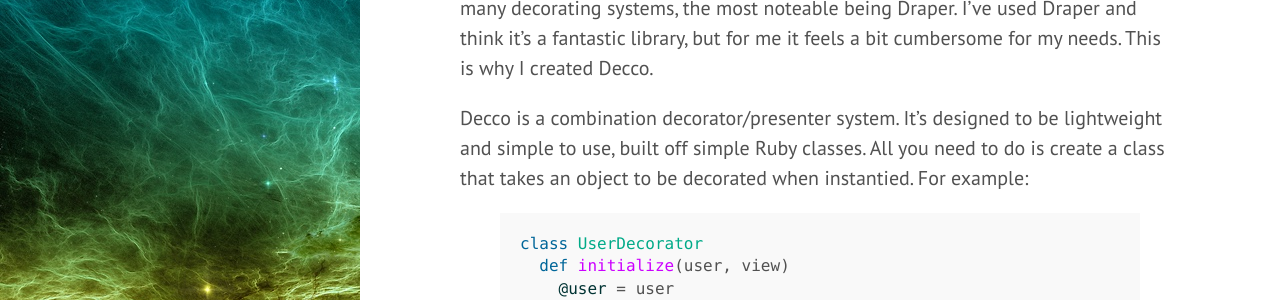
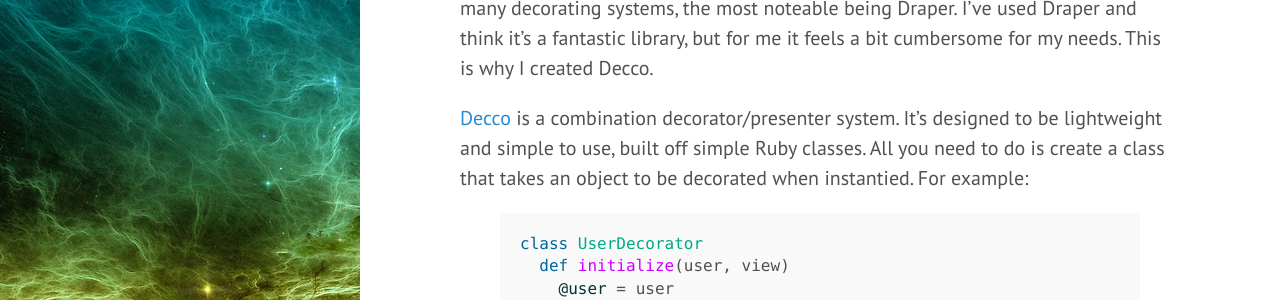
Before and after one commit to kris/kris.github.io, a Jekyll site: the page built from _posts/2015-02-07-decorating-with-decco.md, in a window 1280 px wide and 1400 px high. Shown: the part 337-637 px from the top of the window. Built offline with Jekyll 4.4.1, drawn with Linux system fonts in a browser that asks for light colours; Markdown is read by kramdown in place of the engine named in the settings; comment, search, counter and statistics services are not loaded; part of the change alters nothing that is shown.

```diff
--- a/_posts/2015-02-07-decorating-with-decco.md
+++ b/_posts/2015-02-07-decorating-with-decco.md
@@ -7,7 +7,7 @@ comments: true
 
 I'll be honest, I'm not a fan of Rails helpers. There's something about poluting a global namespace with unorganized cruft that makes me twitch ever so slightly. How do we get away, or at least minimize the usage of helpers? Simple, we use a decorator. A decorator allows you to add additional functionality to an object without it deviating away from it's core responsibility. A quick search of Github yields many decorating systems, the most noteable being Draper. I've used Draper and think it's a fantastic library, but for me it feels a bit cumbersome for my needs. This is why I created Decco.
 
-Decco is a combination decorator/presenter system. It's designed to be lightweight and simple to use, built off simple Ruby classes. All you need to do is create a class that takes an object to be decorated when instantied. For example:
+<a href="http://github.com/kris/decco" target="_blank">Decco</a> is a combination decorator/presenter system. It's designed to be lightweight and simple to use, built off simple Ruby classes. All you need to do is create a class that takes an object to be decorated when instantied. For example:
 
 {% highlight ruby %}
 class UserDecorator
@@ -44,3 +44,5 @@ image_tag(d(@user).gravatar_url)
 This helper instanties the decorator with the current view object so you can call Rails helpers within your decorator.
 
 Ultimately, Decco strives to be as simplistic as possible. It's merely a simple wrapper to instantiate your decorator/presenter based on the object as well as provide a simple helper for caching the decorate call.
+
+<a href="http://github.com/kris/decco" target="_blank">View Decco on Github</a>
```
